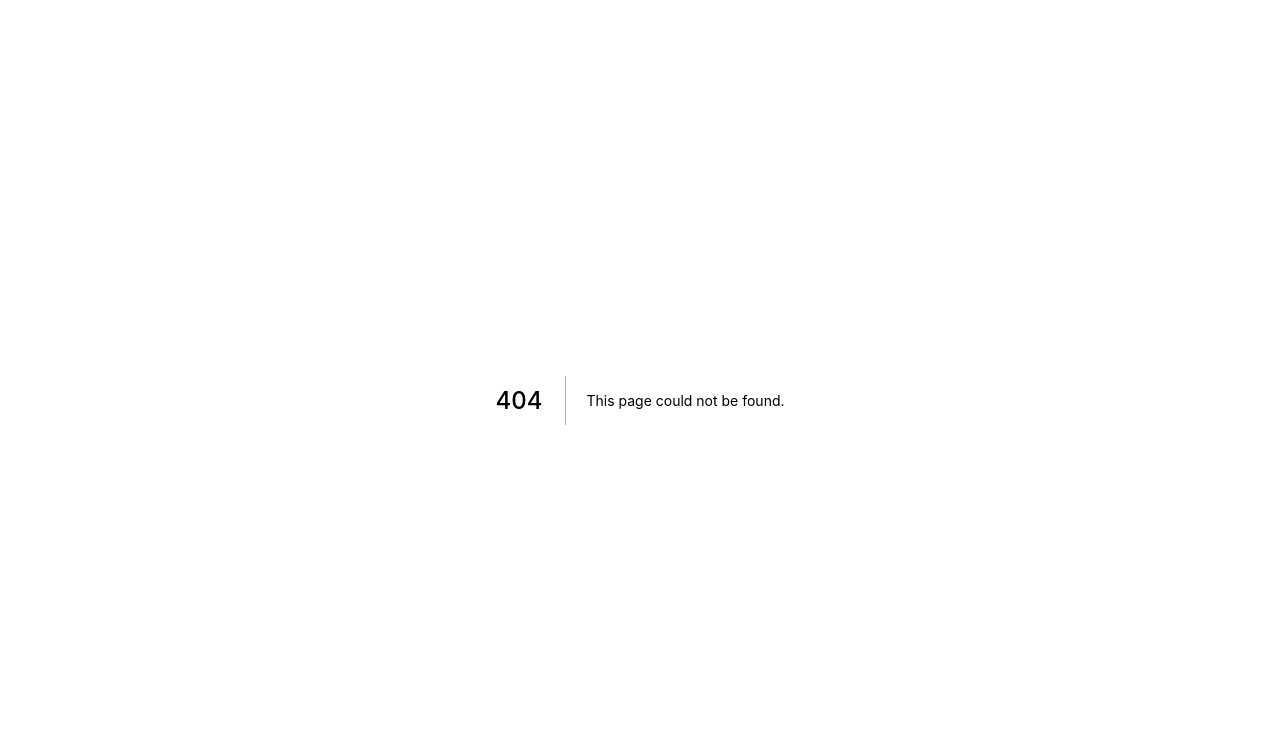
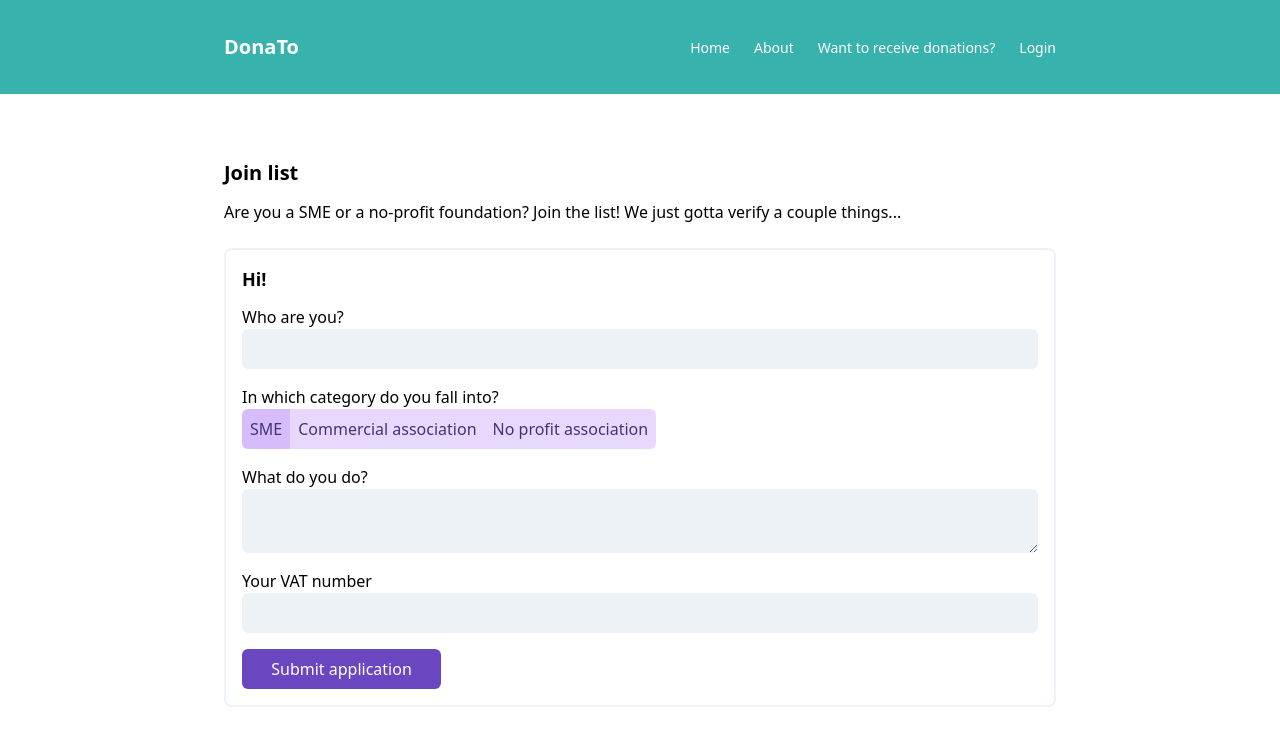
Before and after one commit to DonaTo-Project/donato, a Next.js app: page /join_list in a window 1280 px wide. Before the commit this address had no page. Shown: the top 746 px of the page. Built offline with nearby package versions, Linux system fonts and the light colour scheme.

Commit message:
Added logout flow from Fortmatic and added layout for joining list

```diff
--- a/package.json
+++ b/package.json
@@ -21,6 +21,7 @@
   },
   "homepage": "https://github.com/taylorbryant/next-starter-tailwind#readme",
   "dependencies": {
+    "3box": "^1.18.1",
     "axios": "^0.19.2",
     "fortmatic": "^2.0.6",
     "next": "9.3.5",
--- /dev/null
+++ b/src/components/SegmentedButton.js
@@ -0,0 +1,29 @@
+function SegmentedButton({ label, selected, options, onChange }) {
+  return (
+    <div className="flex flex-col">
+      <label>{label}</label>
+      <div className="flex flex-row">
+        {options.map((option, i) => {
+          let roundness = "";
+          if (i === 0) roundness = "rounded-l-md";
+          else if (i === options.length - 1) roundness = "rounded-r-md";
+
+          return (
+            <button
+              type="button"
+              className={`p-2 text-purple-900 ${
+                option === selected ? "bg-purple-300" : "bg-purple-200"
+              } ${roundness}`}
+              key={i}
+              onClick={() => onChange(option)}
+            >
+              {option}
+            </button>
+          );
+        })}
+      </div>
+    </div>
+  );
+}
+
+export default SegmentedButton;
--- a/src/components/header.js
+++ b/src/components/header.js
@@ -1,5 +1,6 @@
 import Link from "next/link";
-import { useState } from "react";
+import { useState, useEffect } from "react";
+import Box from "3box";
 import Fortmatic from "fortmatic";
 import Web3 from "web3";
 import { useSelector, useDispatch } from "react-redux";
@@ -11,18 +12,38 @@ function Header() {
   const dispatch = useDispatch();
   const [isExpanded, toggleExpansion] = useState(false);
 
-  async function handleLogin(e) {
+  async function changeUserAuthStatus(e) {
     e.preventDefault();
 
     let fm = new Fortmatic(process.env.FORTMATIC_KEY);
-    web3 = new Web3(fm.getProvider());
+    window.web3 = new Web3(fm.getProvider());
 
-    let isUserLoggedIn = await fm.user.isLoggedIn();
-    console.log(isUserLoggedIn); // false
+    try {
+      let isUserLoggedIn = await fm.user.isLoggedIn();
+      if (!isUserLoggedIn) {
+        const coinbase = await web3.eth.getCoinbase();
 
-    const coinbase = await web3.eth.getCoinbase();
+        // const provider = await Box.get3idConnectProvider();
+        // const box = await Box.openBox(coinbase, provider);
 
-    await dispatch(updateUser({ address: coinbase }));
+        // const spaces = ["DonaTo"];
+        // await box.auth(spaces, { address: coinbase });
+
+        // console.log("Started syncing...");
+        // await box.syncDone;
+
+        // const nickname = await box.public.get("name");
+        // console.log(nickname);
+
+        await dispatch(updateUser({ address: coinbase }));
+      } else {
+        await fm.user.logout();
+        await dispatch(updateUser({ address: "" }));
+      }
+    } catch (err) {
+      console.log("AAAAA");
+      console.log(err);
+    }
   }
 
   return (
@@ -56,6 +77,7 @@ function Header() {
           {[
             { title: "Home", route: "/" },
             { title: "About", route: "/about" },
+            { title: "Want to receive donations?", route: "/join_list" },
           ].map((navigationItem) => (
             <li className="mt-3 md:mt-0 md:ml-6" key={navigationItem.title}>
               <Link href={navigationItem.route}>
@@ -64,7 +86,7 @@ function Header() {
             </li>
           ))}
           <li className="mt-3 md:mt-0 md:ml-6" key="login">
-            <button onClick={handleLogin} className="block text-white">
+            <button onClick={changeUserAuthStatus} className="block text-white">
               {user.address === "" ? "Login" : "Logout"}
             </button>
           </li>
--- /dev/null
+++ b/src/components/textarea.js
@@ -0,0 +1,14 @@
+function TextArea({ label, value, onChange }) {
+  return (
+    <div className="flex flex-col">
+      <label>{label}</label>
+      <textarea
+        onChange={onChange}
+        className="p-2 bg-gray-200 rounded-md"
+        value={value}
+      />
+    </div>
+  );
+}
+
+export default TextArea;
--- /dev/null
+++ b/src/components/textbox.js
@@ -0,0 +1,16 @@
+function TextBox({ label, value, onChange, ...props }) {
+  return (
+    <div className="flex flex-col">
+      <label>{label}</label>
+      <input
+        type="text"
+        onChange={onChange}
+        className="p-2 bg-gray-200 rounded-md"
+        value={value}
+        {...props}
+      />
+    </div>
+  );
+}
+
+export default TextBox;
--- a/src/lib/withReduxStore.js
+++ b/src/lib/withReduxStore.js
@@ -30,6 +30,7 @@ export default (App) => {
             name: "Bottega del quartiere",
             description:
               "Our business is ran from my grandgrandfather since 1800s, but due to this dire situation we're asking for help",
+            balance: 280.5,
             address: "0x1790Ba880D648DB9a5aEAdA458343566D0405201",
           },
         ],
--- a/src/pages/index.js
+++ b/src/pages/index.js
@@ -25,12 +25,18 @@ function Home(props) {
   return (
     <Layout>
       <div className="flex flex-col">
-        <h1 className="text-3xl">Campaigns</h1>
+        <h1 className="pb-8 pl-4 text-3xl">Campaigns</h1>
         {campaigns.map((campaign, i) => (
-          <div className="flex justify-between w-full p-4 border-2 border-gray-200 rounded-lg">
+          <div
+            key={i}
+            className="flex flex-col justify-between w-full p-4 border-2 border-gray-200 rounded-lg sm:flex-row"
+          >
             <div>
               <h2 className="font-bold">{campaign.name}</h2>
-              <p className="text-gray-700">{campaign.description}</p>
+              <p className="mb-8 text-gray-700">{campaign.description}</p>
+              <span className="p-2 text-purple-800 bg-purple-200 rounded-full">
+                {campaign.balance} € already donated
+              </span>
             </div>
             <button
               type="button"
--- /dev/null
+++ b/src/pages/join_list.js
@@ -0,0 +1,82 @@
+import { useState } from "react";
+
+import Layout from "../components/layout";
+import TextBox from "../components/textbox";
+import TextArea from "../components/textarea";
+import SegmentedButton from "../components/SegmentedButton";
+
+function JoinList() {
+  const [requestor, setRequestor] = useState({
+    name: "",
+    description: "",
+    category: "SME",
+    fiscalId: "",
+  });
+
+  function handleFieldChange(field, value) {
+    setRequestor({ ...requestor, [field]: value });
+  }
+
+  function handleFormSubmit(e) {
+    e.preventDefault();
+
+    console.log("breh");
+  }
+
+  return (
+    <Layout>
+      <div className="flex flex-col">
+        <h2 className="mb-3 text-xl font-bold">Join list</h2>
+        <p className="mb-6">
+          Are you a SME or a no-profit foundation? Join the list! We just gotta
+          verify a couple things...
+        </p>
+        <form
+          className="flex flex-col p-4 border-2 border-gray-200 rounded-lg"
+          onSubmit={handleFormSubmit}
+        >
+          <h2 className="mb-3 text-lg font-bold">Hi!</h2>
+          <div className="flex flex-col space-y-4">
+            <TextBox
+              value={requestor.name}
+              onChange={(e) => handleFieldChange("name", e.target.value)}
+              label="Who are you?"
+            />
+            <SegmentedButton
+              label="In which category do you fall into?"
+              selected={requestor.category}
+              options={[
+                "SME",
+                "Commercial association",
+                "No profit association",
+              ]}
+              onChange={(option) => handleFieldChange("category", option)}
+            />
+            <TextArea
+              value={requestor.description}
+              onChange={(e) => handleFieldChange("description", e.target.value)}
+              label="What do you do?"
+            />
+            <TextBox
+              value={requestor.fiscalId}
+              onChange={(e) => handleFieldChange("fiscalId", e.target.value)}
+              label={`Your ${
+                requestor.category !== "No profit association"
+                  ? "VAT number"
+                  : "fiscal code"
+              }`}
+            />
+            <button
+              type="submit"
+              className="w-full p-2 text-white bg-purple-700 rounded-md sm:w-1/2 md:w-1/4 hover:bg-purple-600"
+            >
+              Submit application
+            </button>
+          </div>
+        </form>
+      </div>
+    </Layout>
+  );
+}
+
+export default JoinList;
```
Also changed, not shown: 1 other file (tests, documents, lock files or other folders).
